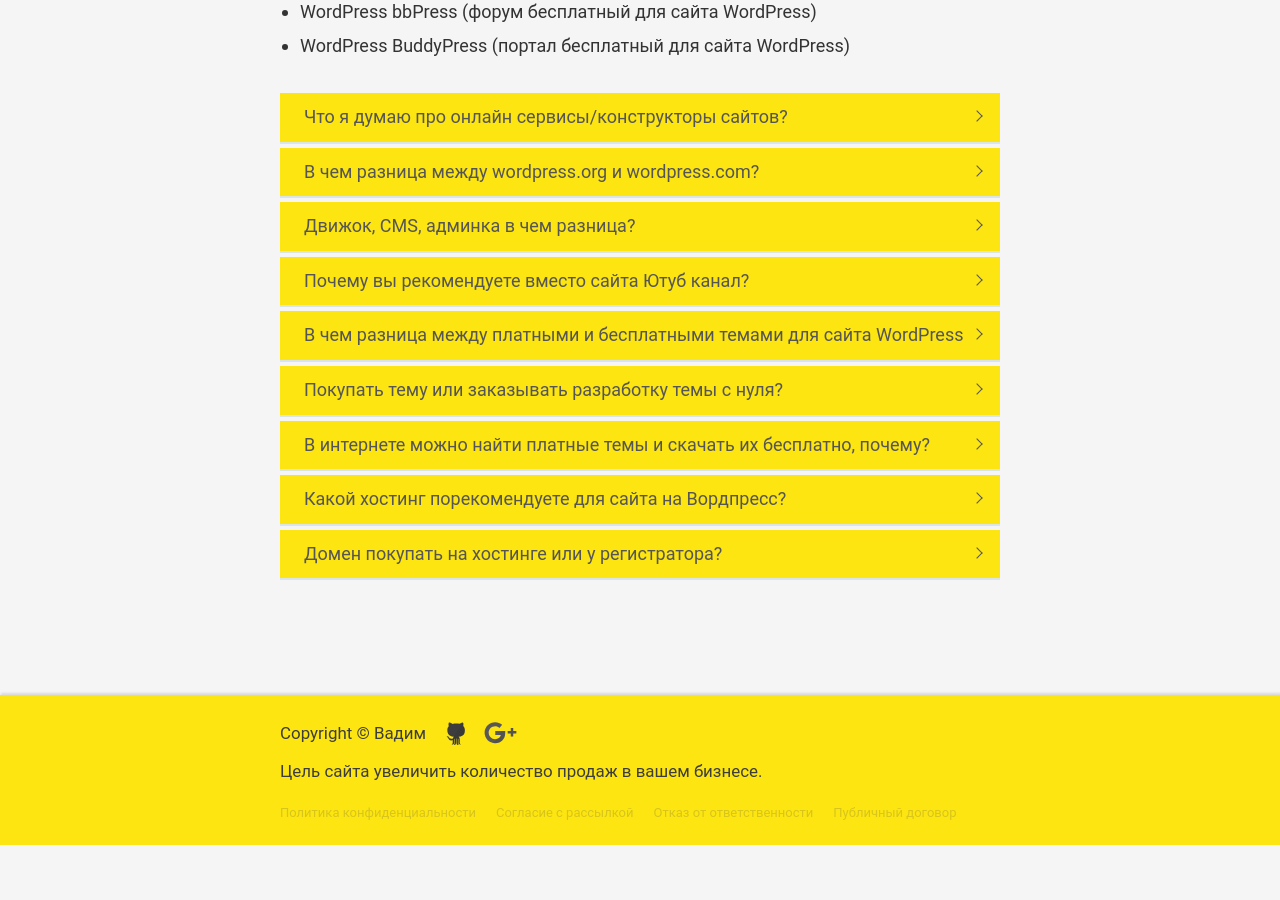
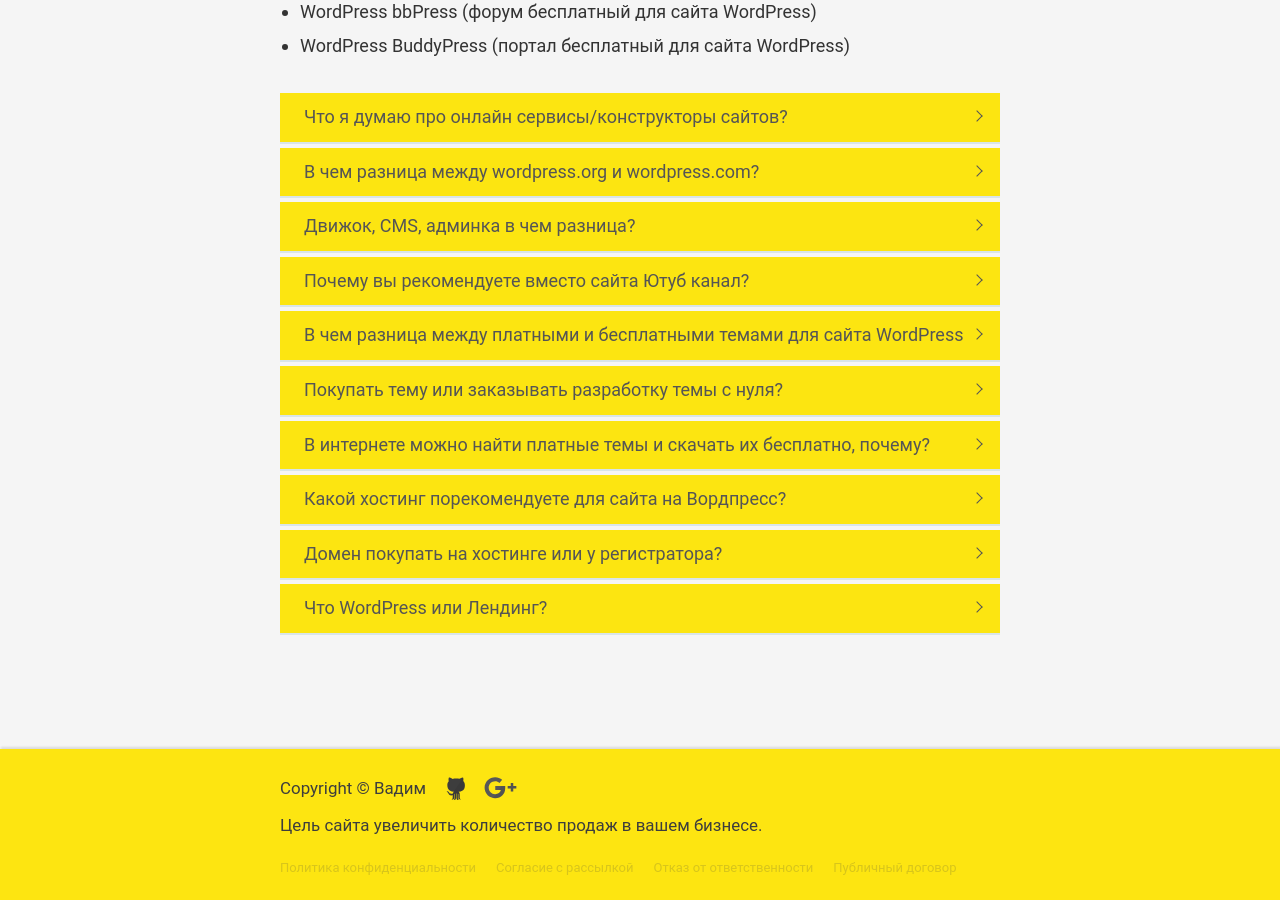
Before and after one commit to VadymVolos/vadymvolos.github.io, a Jekyll site: the page built from _posts/digital-marketing/2017-02-07-varianty-na-chem-sdelat-sayt.md, in a window 1280 px wide and 900 px high, scrolled down 2133 px. Built offline with Jekyll 4.4.1, drawn with Linux system fonts in a browser that asks for light colours; nearby versions of some CDN libraries; comment, search, counter and statistics services are not loaded; before the commit the page ends 2978 px from its top, so only the background shows below that.

Commit message:
Update 2017-02-07-varianty-na-chem-sdelat-sayt.md

```diff
--- a/_posts/digital-marketing/2017-02-07-varianty-na-chem-sdelat-sayt.md
+++ b/_posts/digital-marketing/2017-02-07-varianty-na-chem-sdelat-sayt.md
@@ -134,6 +134,7 @@
 	<div class="accordion-content">
 	<p>
 	Рекомендую вот эти три хостинга:
+	</p>
 	<ul>
 	<li>Макхост (Россия) - <a href="https://mchost.ru/services/virtual-hosting/?referer=1544751174" rel="nofollow" target="_blank">ссылка для регистрации</a></li>
 	<li>Хостинг Украина (Украина) - <a href="https://www.ukraine.com.ua/?page=14511" rel="nofollow" target="_blank">ссылка для регистрации</a></li>
@@ -146,8 +147,6 @@
 <br><br>
 Для других стран самый популярный и проверенный хостинг GoDaddy.
 
-
-		</p>
 		</div>
 	</li>
 
@@ -164,6 +163,19 @@
 		</p>
 		</div>
 	</li>
+	<li class="accordion-li">
+		<a class="accordion-a">Что WordPress или Лендинг?</a>
+		<div class="accordion-content">
+		youtu.be/RXqZbBr3p_4 <br><br>
+		Squeeze page - страница, как правило на один экран, с бесплатным вкусным предложением для сбора контактов. Предложение дать что то ценное взамен на контакты (емейли или телефон). Запись на мероприятие это тоже отностися к Squeeze page.
+		<br><br>
+		Landing page - целевая страница, лендинг пейдж, создана чтобы вывполнить одно действие
+
+		Home page - главная страница вашего сайта, люди очень зайнаты чтобы читать на главной вы располагаете все ваши продукты и сервисы которые вы прредоставляете. Она предназначена чтоб ознакомит ьваших новых клиентов со всеми вашими продуктами и услугами, ознакомить с сферой вашей деятельности.
+
+		</div>
+	</li>
+
 <!--
 	<li class="accordion-li">
 		<a class="accordion-a">Dolor sit Amet</a>
```
